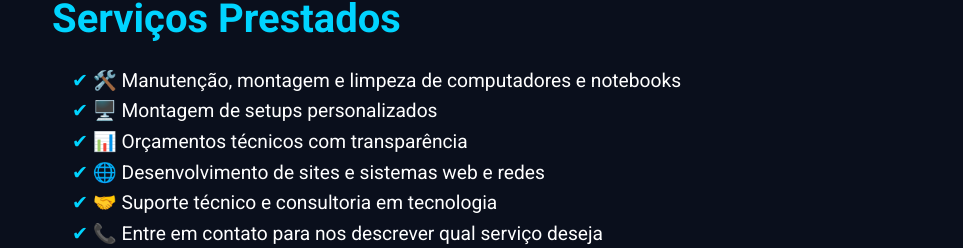
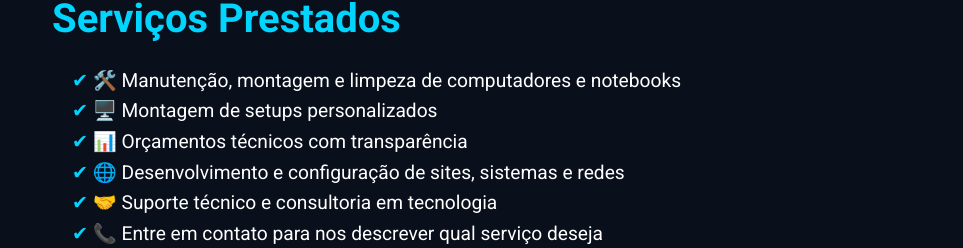
Before and after one commit to SOLASYSTEM2025/Site_solasystem.html, a plain HTML site: page index.html in a window 1280 px wide. Shown: the part 2839-3087 px from the top of the page, without its empty margins (158-1121 px from the left). Drawn offline with Linux system fonts and the light colour scheme.

Commit message:
Update index.html

```diff
--- a/index.html
+++ b/index.html
@@ -281,7 +281,7 @@
       <li>🛠️ Manutenção, montagem e limpeza de computadores e notebooks</li>
       <li>🖥️ Montagem de setups personalizados</li>
       <li>📊 Orçamentos técnicos com transparência</li>
-      <li>🌐 Desenvolvimento de sites e sistemas web e redes</li>
+      <li>🌐 Desenvolvimento e configuração de sites, sistemas e redes</li>
       <li>🤝 Suporte técnico e consultoria em tecnologia</li>
       <li>📞 Entre em contato para nos descrever qual serviço deseja</li>
     </ul>
```
